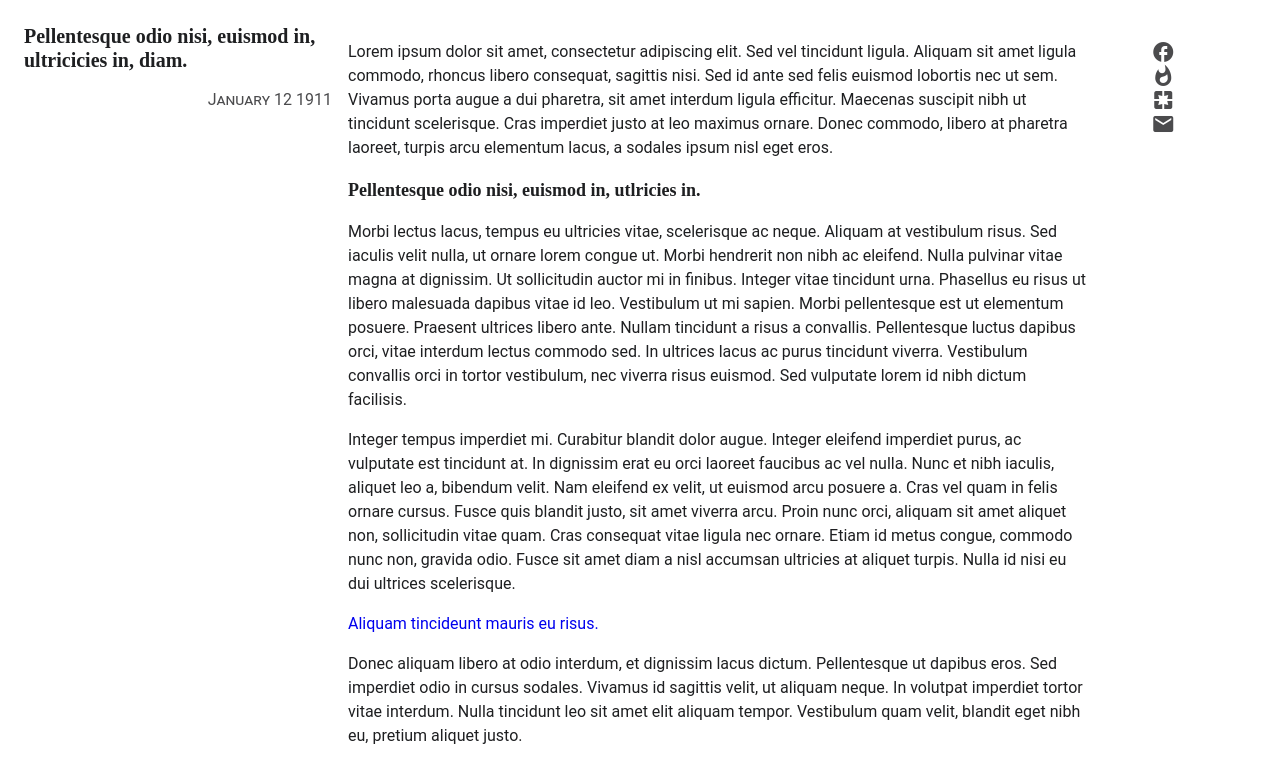
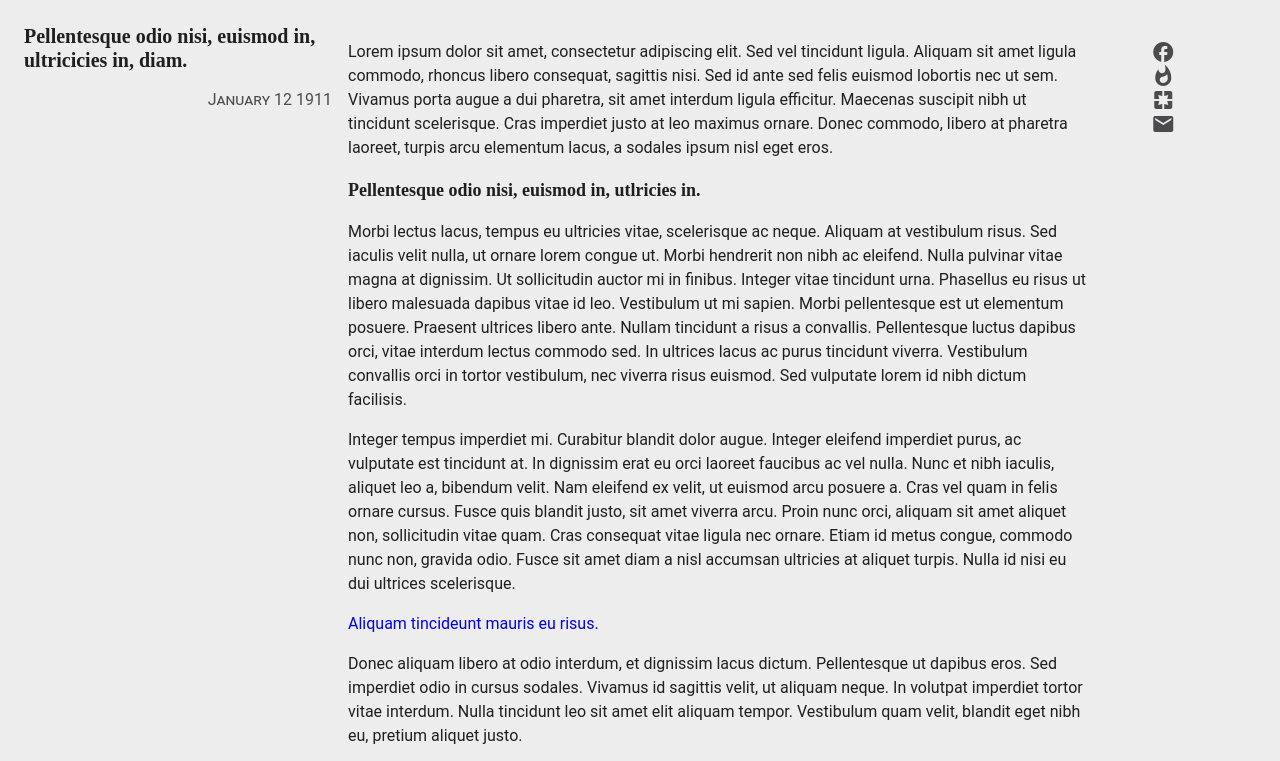
Before and after one commit to dolaber/bug-free-sniffle, a website: page article/index.html in a window 1280 px wide. Shown: the top 761 px of the page. Drawn offline with Linux system fonts and the light colour scheme.

Commit message:
Corrections

```diff
--- a/article/main.css
+++ b/article/main.css
@@ -4,6 +4,7 @@ body {
     font-size: 16px;
     line-height: 24px;
     color: #1e1f21;
+    background-color:#EDEDED;
     margin: 0;
 }
 
```
